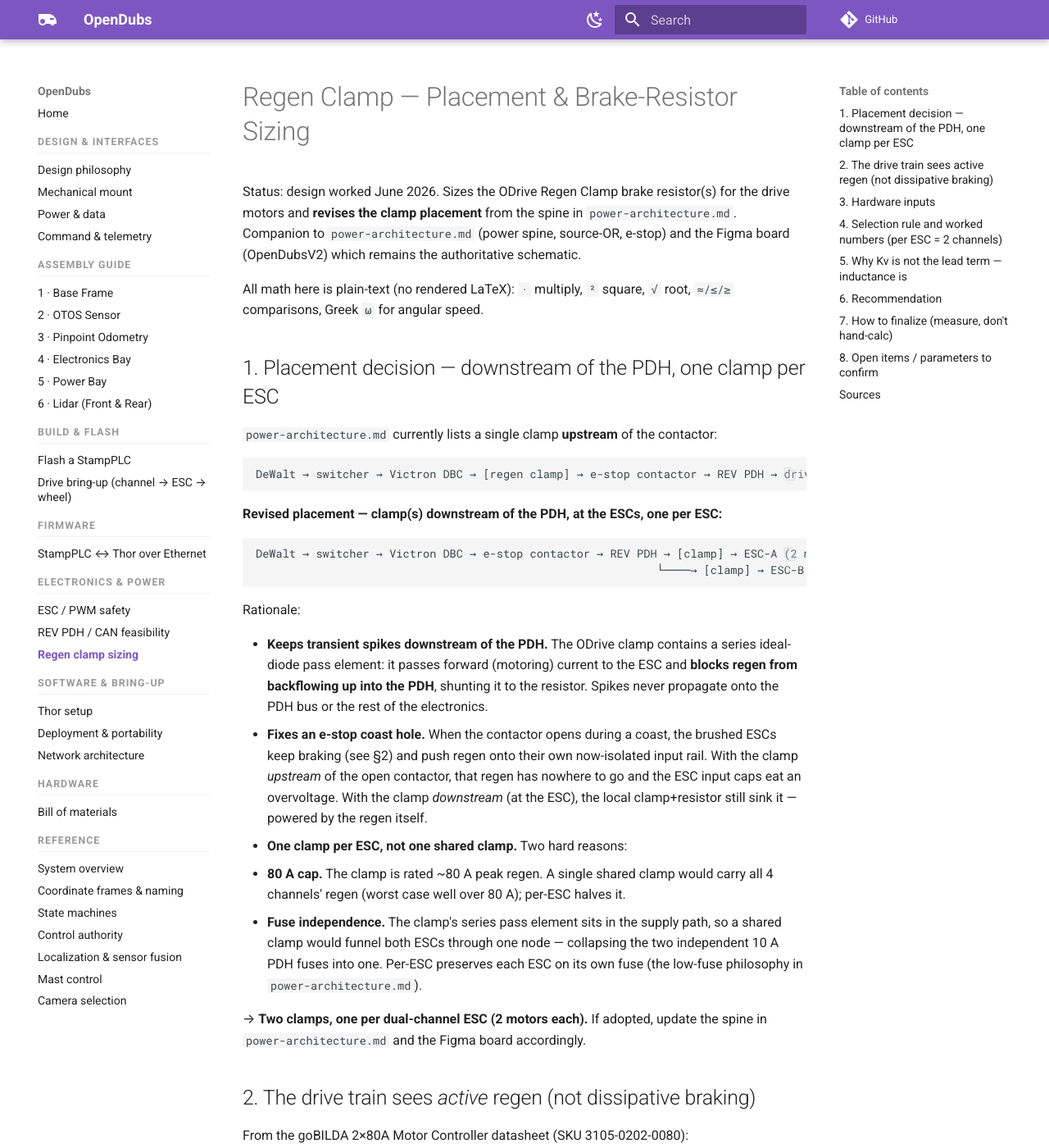
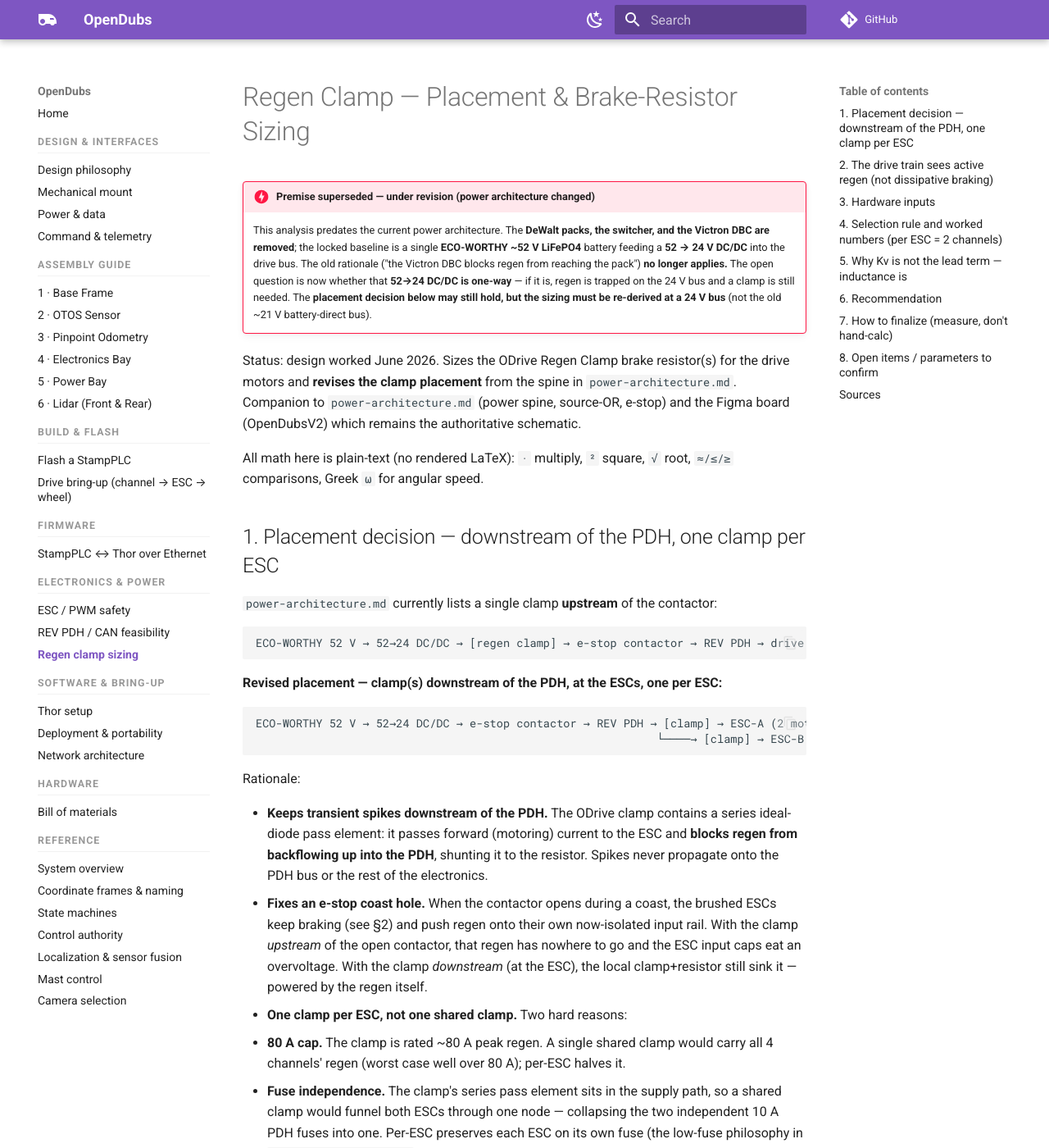
Before and after one commit to UW-Allen-School-Robotics/opendubs, an MkDocs documentation site: the page built from docs/regen-clamp-sizing.md, in a window 1280 px wide and 1400 px high. Shown: the whole window at 82% size. Built offline with MkDocs 1.6.1 and Material for MkDocs 9.7.7, drawn with Linux system fonts in a browser that asks for light colours; comment, search, counter and statistics services are not loaded; some of the changed text lies outside the part shown.

Commit message:
docs: reconcile power architecture to the locked ECO-WORTHY battery baseline
Removes the DeWalt packs, the switcher, and the Victron DBC across the docs;
the baseline is now a single ECO-WORTHY ~52 V LiFePO4 (JBD BMS) feeding a
52->24 V DC/DC into the drive bus.

- hardware-bom: drop the Victron source-OR combiner row; battery row -> the
  ECO-WORTHY pack; re-note the regen clamp (rationale/sizing under review).
- power-data (interface): name the ECO-WORTHY baseline + the 52->24 DC/DC.
- regen-clamp-sizing: banner flagging the premise is superseded (the DBC the
  argument relied on is gone). The regen question is now whether the 52->24
  DC/DC is one-way, and the sizing must be re-derived at a 24 V bus (not the
  old ~21 V battery-direct bus). Path diagrams + the core argument updated to
  the switching-converter framing.
- network-architecture: drop the "2x DeWalt" power-budget aside.

The clamp placement/conclusion may survive; the regen NUMBERS need redoing.

Co-Authored-By: Claude Opus 4.8 <noreply@anthropic.com>

````diff
--- a/docs/regen-clamp-sizing.md
+++ b/docs/regen-clamp-sizing.md
@@ -1,4 +1,13 @@
 # Regen Clamp — Placement & Brake-Resistor Sizing
+
+!!! danger "Premise superseded — under revision (power architecture changed)"
+    This analysis predates the current power architecture. The **DeWalt packs, the switcher,
+    and the Victron DBC are removed**; the locked baseline is a single **ECO-WORTHY ~52 V
+    LiFePO4** battery feeding a **52 → 24 V DC/DC** into the drive bus. The old rationale ("the
+    Victron DBC blocks regen from reaching the pack") **no longer applies.** The open question
+    is now whether that **52→24 DC/DC is one-way** — if it is, regen is trapped on the 24 V bus
+    and a clamp is still needed. The **placement decision below may still hold, but the sizing
+    must be re-derived at a 24 V bus** (not the old ~21 V battery-direct bus).
 
 Status: design worked June 2026. Sizes the ODrive Regen Clamp brake resistor(s) for the
 drive motors and **revises the clamp placement** from the spine in `power-architecture.md`.
@@ -13,13 +22,13 @@ All math here is plain-text (no rendered LaTeX): `·` multiply, `²` square, `
 `power-architecture.md` currently lists a single clamp **upstream** of the contactor:
 
 ```
-DeWalt → switcher → Victron DBC → [regen clamp] → e-stop contactor → REV PDH → drive ESCs
+ECO-WORTHY 52 V → 52→24 DC/DC → [regen clamp] → e-stop contactor → REV PDH → drive ESCs
 ```
 
 **Revised placement — clamp(s) downstream of the PDH, at the ESCs, one per ESC:**
 
 ```
-DeWalt → switcher → Victron DBC → e-stop contactor → REV PDH → [clamp] → ESC-A (2 motors)
+ECO-WORTHY 52 V → 52→24 DC/DC → e-stop contactor → REV PDH → [clamp] → ESC-A (2 motors)
                                                             └────→ [clamp] → ESC-B (2 motors)
 ```
 
@@ -53,8 +62,8 @@ From the goBILDA 2×80A Motor Controller datasheet (SKU 3105-0202-0080):
   the recommended config for mobile robots.
 - "This type of control scheme **can feed voltage back to the supply**." → the bus/clamp
   genuinely sees regen energy; we are in the regen-to-bus regime, not winding-dissipation.
-- "Normally not an issue with batteries" (a battery sinks the regen) — **but our Victron
-  DBC diode blocks regen from reaching the DeWalt packs**, so our bus behaves like the
+- "Normally not an issue with batteries" (a battery sinks the regen) — **but the 52→24 DC/DC
+  now sits between the 24 V bus and the pack (a switching converter, likely one-way)**, so our bus behaves like the
   "switching power supply" case the datasheet warns about, where "a shunt voltage
   suppressor is required." The ODrive clamp is that suppressor. This independently
   confirms `power-architecture.md`'s "clamp must absorb 100 % of braking regen."
````
Also changed, not shown: docs/hardware-bom.md (+3 -4 lines), docs/interfaces/power-data.md (+4 -3 lines), docs/network-architecture.md (+2 -2 lines).
